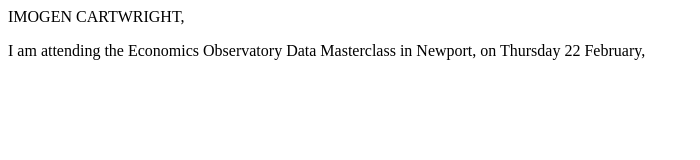
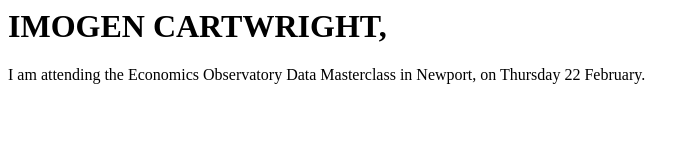
Before and after one commit to imogencartwright/imogencartwright.github.io, a plain HTML site: page index.html in a window 1280 px wide. Shown: the whole page, without its empty margins (0-700 px from the left). Drawn offline with Linux system fonts and the light colour scheme.

Commit message:
Update index.html

```diff
--- a/index.html
+++ b/index.html
@@ -1,8 +1,6 @@
 <html>
-  </body>
-</html> IMOGEN CARTWRIGHT, </h1>
-
-<p> I am attending the Economics Observatory Data Masterclass in Newport, on Thursday 22 February, </p>
-
+  <body>
+    <h1> IMOGEN CARTWRIGHT, </h1>
+    <P> I am attending the Economics Observatory Data Masterclass in Newport, on Thursday 22 February. </P>
   </body>
 </html>
```
